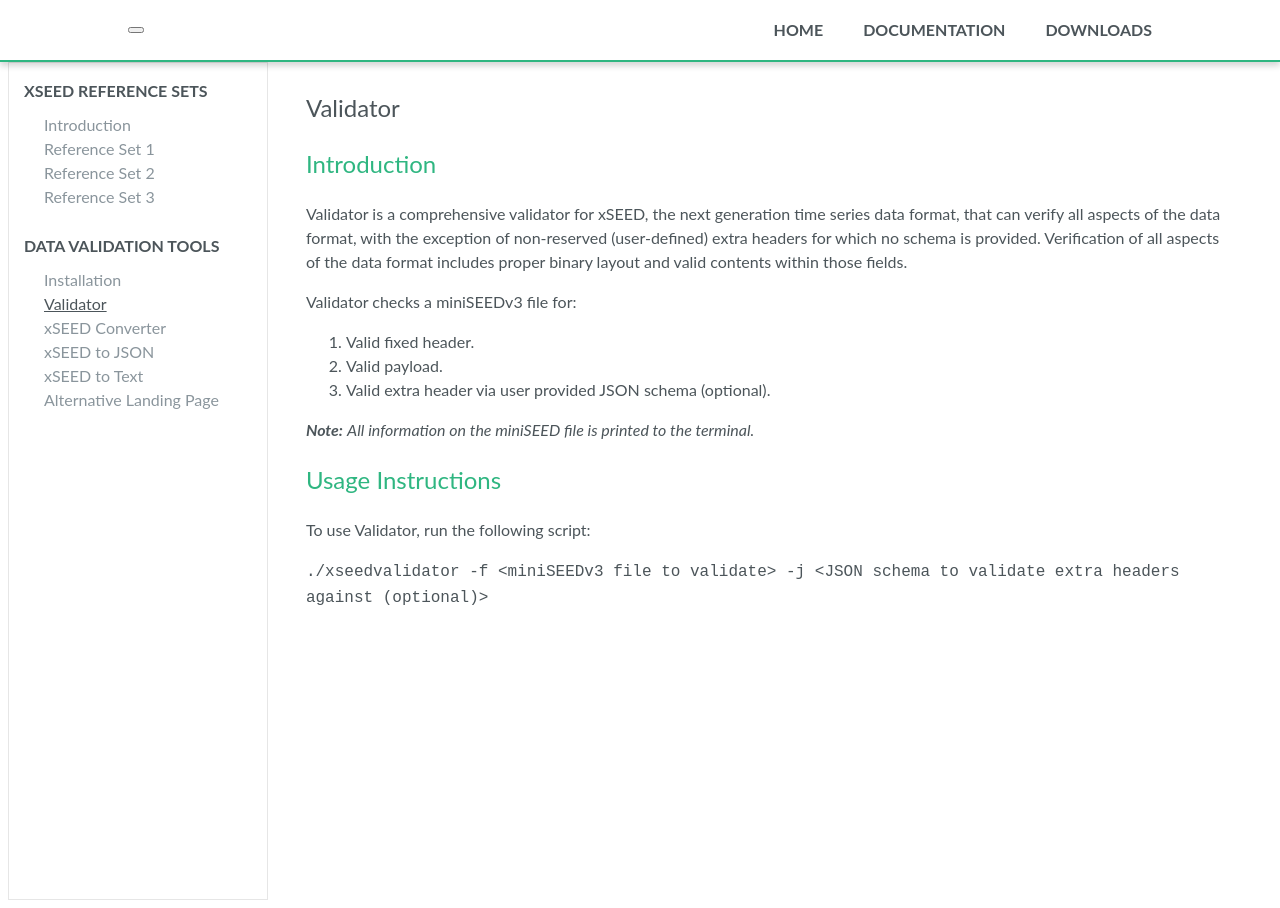
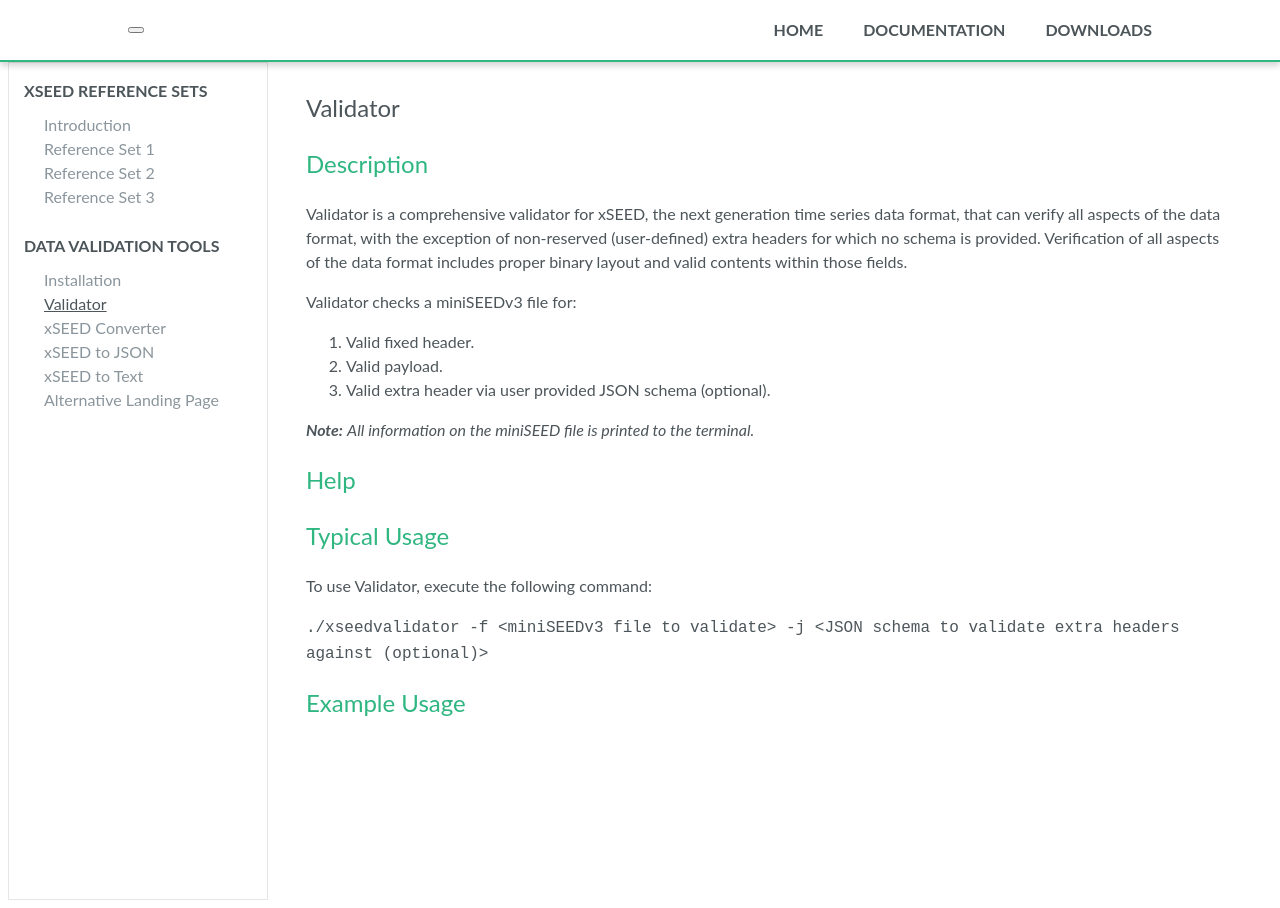
Before and after one commit to jeffreyleifer/xseed-utils, a Jekyll site: the page built from docs/_documentation/Validator/Introduction.md, in a window 1280 px wide. Built offline with Jekyll 4.4.1, drawn with Linux system fonts in a browser that asks for light colours; nearby versions of some CDN libraries; comment, search, counter and statistics services are not loaded.

Commit message:
Additional Validator structure

````diff
--- a/docs/_documentation/Validator/Introduction.md
+++ b/docs/_documentation/Validator/Introduction.md
@@ -4,7 +4,7 @@ category: Data Validation Tools
 order: 2
 title: Validator
 ---
-## Introduction
+## Description
 
 Validator is a comprehensive validator for xSEED, the next generation time series data format, that can verify all aspects of the data format, with the exception of non‐reserved (user‐defined) extra headers for which no schema is provided. Verification of all aspects of the data format includes proper binary layout and valid contents within those fields.
 
@@ -16,8 +16,16 @@ Validator checks a miniSEEDv3 file for:
 
 **_Note:_** *All information on the miniSEED file is printed to the terminal.*
 
-## Usage Instructions
+## Help
 
-To use Validator, run the following script:
+
+
+
+
+## Typical Usage
+
+To use Validator, execute the following command:
 
 ```./xseedvalidator -f <miniSEEDv3 file to validate> -j <JSON schema to validate extra headers against (optional)>```
+
+## Example Usage
````
